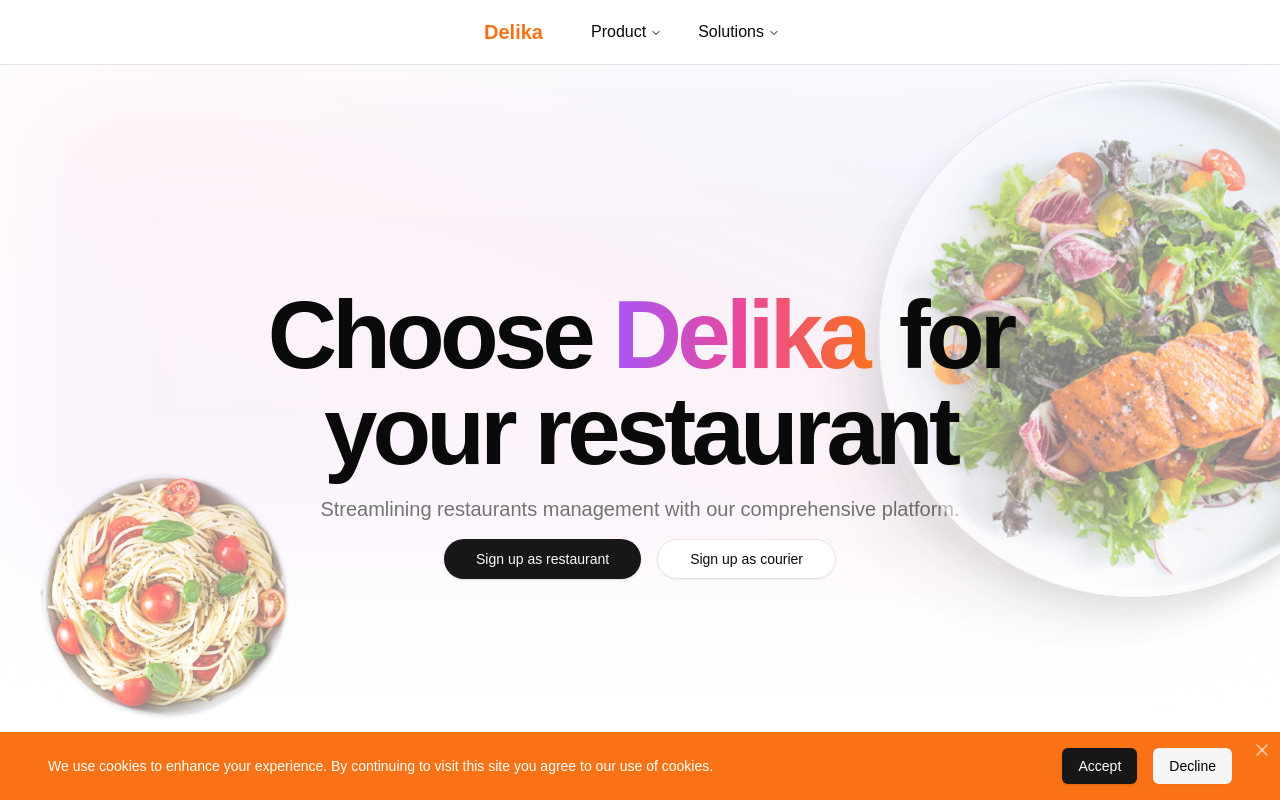
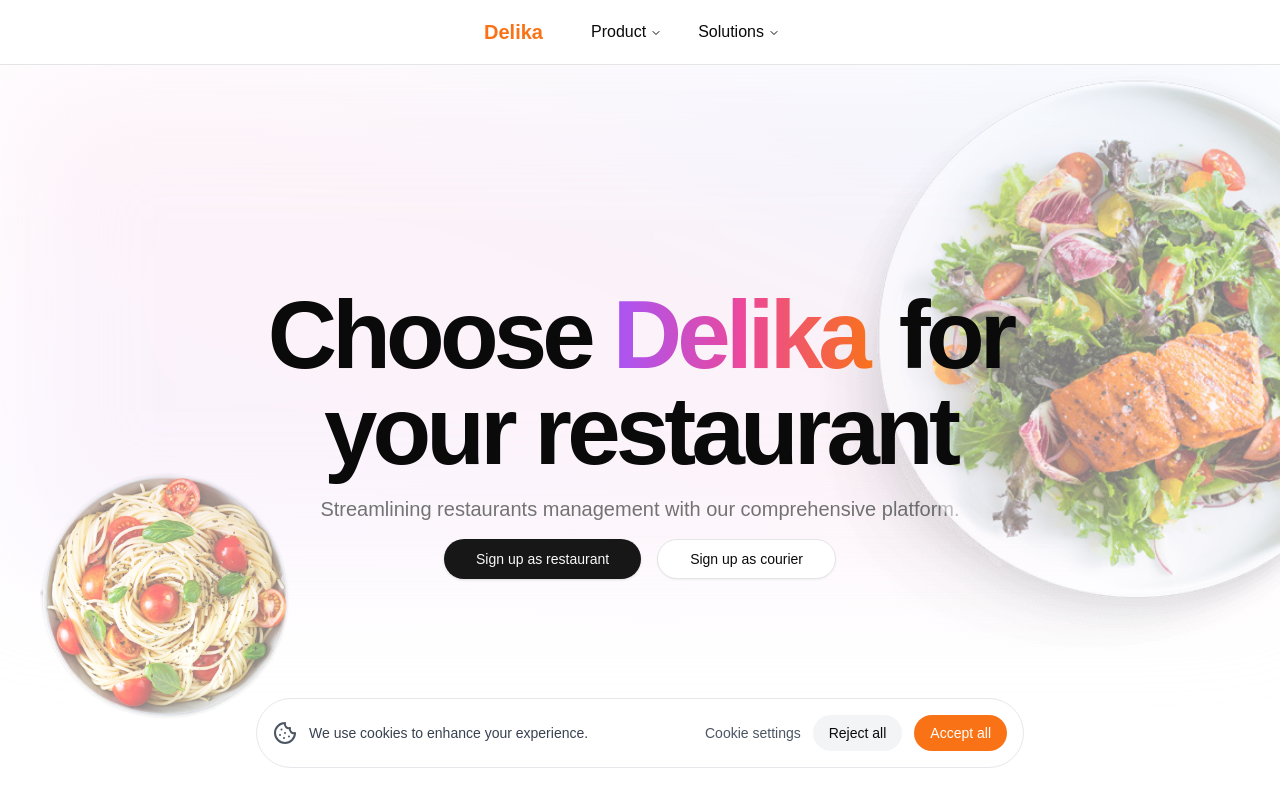
Before and after one commit to Krontiva-HQ/delika-product-website, a Next.js app: page / in a window 1280 px wide. Shown: the top 800 px of the page. Built offline with nearby package versions, Linux system fonts and the light colour scheme.

Commit message:
Refactor cookie consent banner with improved design and functionality

```diff
--- a/components/cookie-consent-banner.tsx
+++ b/components/cookie-consent-banner.tsx
@@ -2,8 +2,7 @@
 
 import { useState, useEffect } from "react"
 import { motion, AnimatePresence } from "framer-motion"
-import { Button } from "@/components/ui/button"
-import { X } from "lucide-react"
+import { Cookie } from "lucide-react"
 
 export function CookieConsentBanner() {
   const [isVisible, setIsVisible] = useState(false)
@@ -20,8 +19,13 @@ export function CookieConsentBanner() {
     setIsVisible(false)
   }
 
-  const handleDecline = () => {
+  const handleReject = () => {
     setIsVisible(false)
+  }
+
+  const handleSettings = () => {
+    // Implement cookie settings logic
+    console.log("Cookie settings clicked")
   }
 
   return (
@@ -31,29 +35,34 @@ export function CookieConsentBanner() {
           initial={{ y: 100, opacity: 0 }}
           animate={{ y: 0, opacity: 1 }}
           exit={{ y: 100, opacity: 0 }}
-          transition={{ duration: 0.5 }}
-          className="fixed bottom-0 left-0 right-0 bg-orange-500 text-white p-4 z-50"
+          transition={{ duration: 0.3 }}
+          className="fixed bottom-8 border border-gray-200 inset-x-0 mx-auto bg-white rounded-full p-4 z-50 max-w-3xl w-[90%]"
         >
-          <div className="container mx-auto flex flex-col sm:flex-row items-center justify-between gap-4">
-            <p className="text-sm flex-grow">
-              We use cookies to enhance your experience. By continuing to visit this site you agree to our use of
-              cookies.
+          <div className="flex items-center gap-3">
+            <Cookie className="h-6 w-6 text-gray-600 flex-shrink-0" />
+            <p className="text-gray-700 text-sm">
+              We use cookies to enhance your experience.
             </p>
-            <div className="flex gap-4">
-              <Button
+            <div className="flex items-center gap-3 ml-auto">
+              <button
+                onClick={handleSettings}
+                className="text-sm font-medium text-gray-600 hover:underline"
+              >
+                Cookie settings
+              </button>
+              <button
+                onClick={handleReject}
+                className="text-sm font-medium px-4 py-2 bg-gray-100 rounded-full hover:bg-gray-200 transition-colors"
+              >
+                Reject all
+              </button>
+              <button
                 onClick={handleAccept}
-                variant="default"
-                className="text-white border-white hover:bg-white hover:text-gray-900"
+                className="text-sm font-medium px-4 py-2 bg-orange-500 text-white rounded-full hover:bg-orange-600 transition-colors"
               >
-                Accept
-              </Button>
-              <Button onClick={handleDecline} variant="secondary" className="text-black hover:bg-white/10">
-                Decline
-              </Button>
+                Accept all
+              </button>
             </div>
-            <button onClick={handleDecline} className="absolute top-2 right-2 text-white/60 hover:text-white">
-              <X size={20} />
-            </button>
           </div>
         </motion.div>
       )}
```
